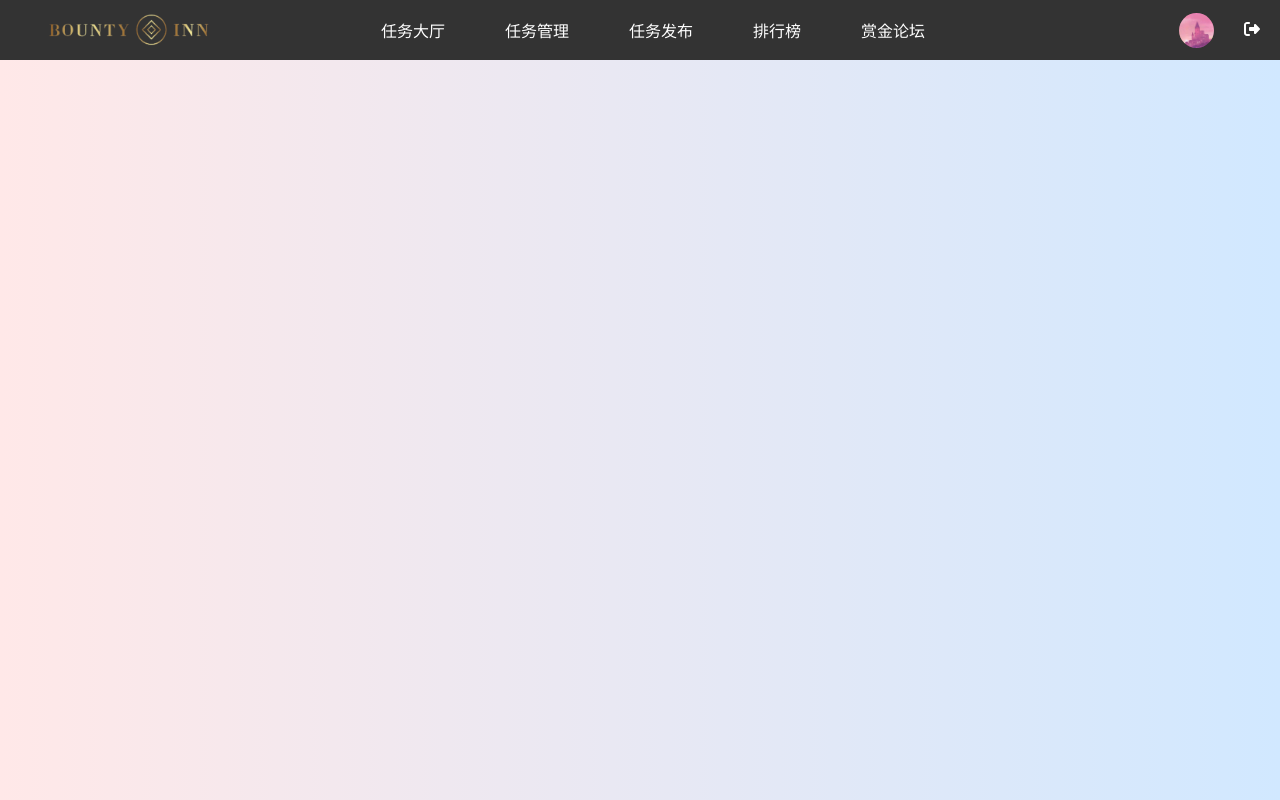
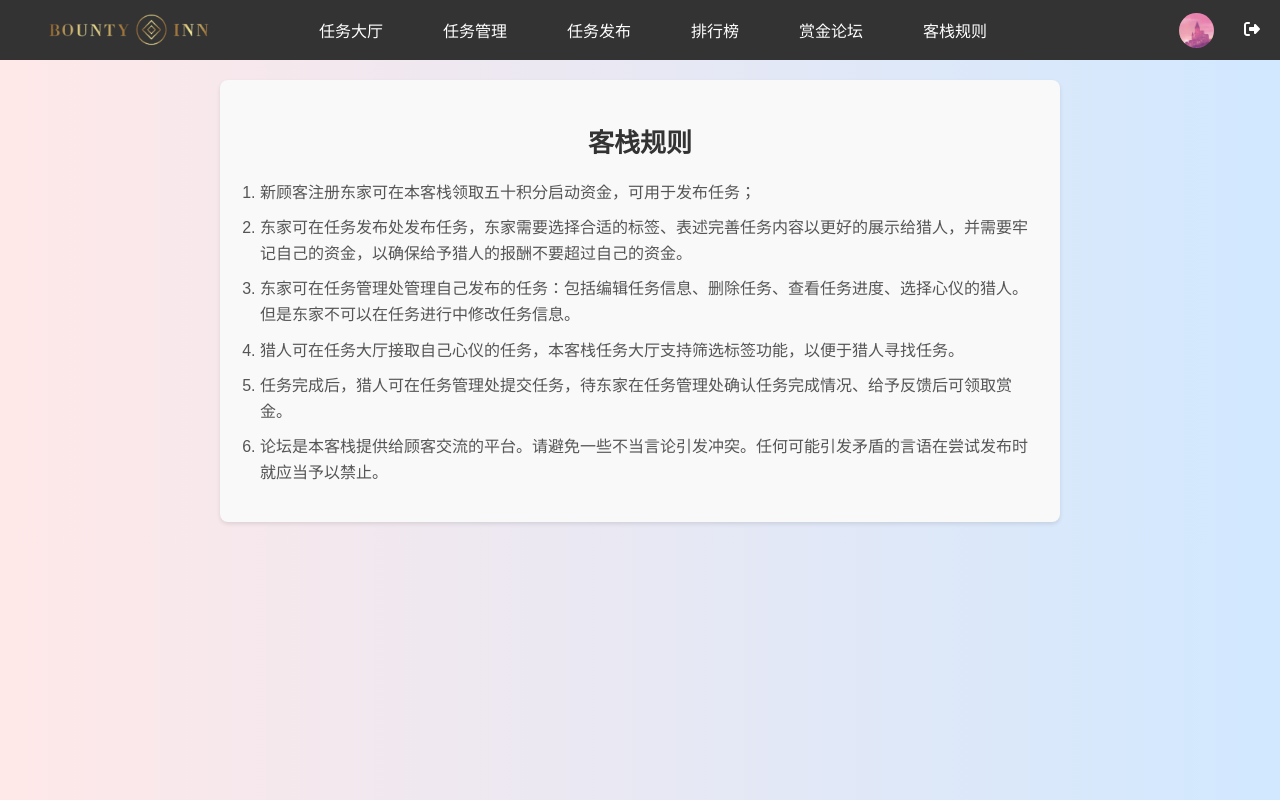
Before and after one commit to jmh2003/BountyInn, a React (Create React App) app in the folder frontend/cool-menu/: page /rules in a window 1280 px wide. Built offline with nearby package versions, Linux system fonts and the light colour scheme.

Commit message:
hjm pre2

```diff
--- a/frontend/cool-menu/src/App.js
+++ b/frontend/cool-menu/src/App.js
@@ -13,6 +13,7 @@ import TaskToDo from './components/TaskToDo';
 import TaskToReview from './components/TaskToReview';
 import Forum from './components/Forum';
 import Header from './components/Header';
+import Rules from './components/Rules';
 
 function App() {
   const location = useLocation();
@@ -32,6 +33,7 @@ function App() {
         <Route path="/task-to-review" element={<TaskToReview/>} />
         <Route path='/' element={<Login />} />
         <Route path='/forum' element={<Forum />} />
+        <Route path='/rules' element={<Rules />} />
       </Routes>
     </div>
   );
--- a/frontend/cool-menu/src/components/Header.js
+++ b/frontend/cool-menu/src/components/Header.js
@@ -215,6 +215,14 @@ const Header = () => {
         >
           赏金论坛
         </MenuLink>
+        <MenuLink
+          to={'/rules'}
+          isSelected={selectedButton === 'rules'}
+          onClick={handleMenuClick('rules', '/rules')}
+        >
+          客栈规则
+        </MenuLink>
+
       </Menu>
       <UserProfileImage
         src="/user.jpg"
--- a/frontend/cool-menu/src/components/PublishTask.css
+++ b/frontend/cool-menu/src/components/PublishTask.css
@@ -141,7 +141,7 @@ p {
   transform: translate(-50%, 0); /* 水平居中 */
   width: 300px; /* 增加宽度 */
   height: 200px; /* 增加高度 */
-   /* background-image: url('/inn.jpg'); 替换为你的花纹图案 */
+  background-image: url('/root/webhjm/NIS3368/frontend/cool-menu/public/inn.jpg');  /*替换为你的花纹图案 */
   background-size: contain; /* 让图案保持纵横比 */
   background-repeat: no-repeat; /* 防止图案重复 */
   opacity: 0.7; /* 增加透明度，确保更明显 */
--- /dev/null
+++ b/frontend/cool-menu/src/components/Rules.js
@@ -0,0 +1,71 @@
+import React, { useState, useEffect } from 'react';
+import axios from 'axios';
+import styled from 'styled-components';
+import Header from './Header';
+
+// styled-components 定义
+
+const Container = styled.div`
+  padding: 20px;
+  max-width: 800px;
+   margin: 20px auto;
+
+  background-color: #f9f9f9;
+  border-radius: 8px;
+  box-shadow: 0 2px 4px rgba(0, 0, 0, 0.1);
+`;
+
+const Title = styled.h2`
+  text-align: center;
+  color: #333;
+  margin-bottom: 20px;
+`;
+
+const RulesList = styled.ol`
+  list-style-type: decimal;
+  padding-left: 20px;
+`;
+
+const RuleItem = styled.li`
+  text-align: left;
+  margin-bottom: 10px;
+  line-height: 1.6;
+  color: #555;
+`;
+
+const CommentList = styled.div`
+  margin-top: 20px;
+  display: flex;
+  flex-direction: column;
+  gap: 20px;
+`;
+
+const CommentItem = styled.div`
+  border: 1px solid #ddd;
+  border-radius: 8px;
+  padding: 15px;
+  background-color: #fff;
+  box-shadow: 0 2px 5px rgba(0, 0, 0, 0.1);
+`;
+
+const CommentHeader = styled.div`
+  display: flex;
+`;
+
+const Rules = () => {
+  return (
+    <Container>
+      <Title>客栈规则</Title>
+      <RulesList>
+        <RuleItem>新顾客注册东家可在本客栈领取五十积分启动资金，可用于发布任务；</RuleItem>
+        <RuleItem>东家可在任务发布处发布任务，东家需要选择合适的标签、表述完善任务内容以更好的展示给猎人，并需要牢记自己的资金，以确保给予猎人的报酬不要超过自己的资金。</RuleItem>
+        <RuleItem>东家可在任务管理处管理自己发布的任务：包括编辑任务信息、删除任务、查看任务进度、选择心仪的猎人。但是东家不可以在任务进行中修改任务信息。</RuleItem>
+        <RuleItem>猎人可在任务大厅接取自己心仪的任务，本客栈任务大厅支持筛选标签功能，以便于猎人寻找任务。</RuleItem>
+        <RuleItem>任务完成后，猎人可在任务管理处提交任务，待东家在任务管理处确认任务完成情况、给予反馈后可领取赏金。</RuleItem>
+        <RuleItem>论坛是本客栈提供给顾客交流的平台。请避免一些不当言论引发冲突。任何可能引发矛盾的言语在尝试发布时就应当予以禁止。</RuleItem>
+      </RulesList>
+    </Container>
+  );
+};
+
+export default Rules;
```
Also changed, not shown: frontend/cool-menu/public/inn.jpg (added).
